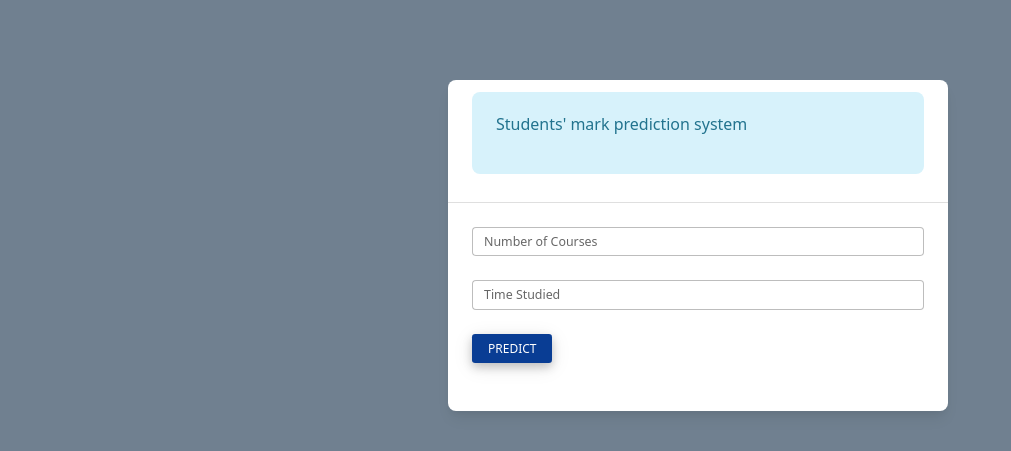
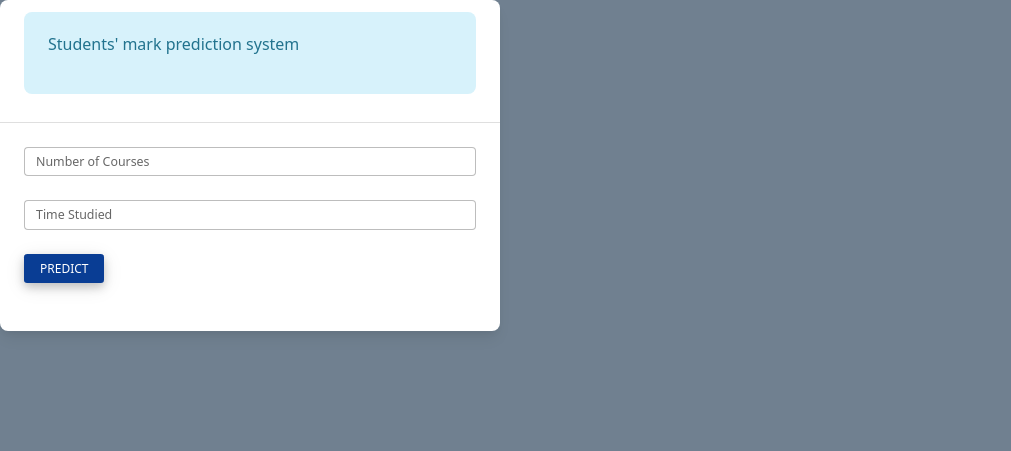
Before and after one commit to alfa6884/stdmarks, a Flask app: page / in a window 1280 px wide. Shown: the top 451 px of the page, without its empty margins (0-1011 px from the left). Run offline with Flask 2, Linux system fonts and the light colour scheme; some libraries are stand-ins or nearby versions.

Commit message:
Update main.css

```diff
--- a/static/css/main.css
+++ b/static/css/main.css
@@ -7,7 +7,7 @@ body {
     width: 500px;
     height: auto;
     /* transform: translate(-50, -50); */
-    top: 10%;
-    left: 35%;
-    position: absolute;
+
+
+
 }
```
